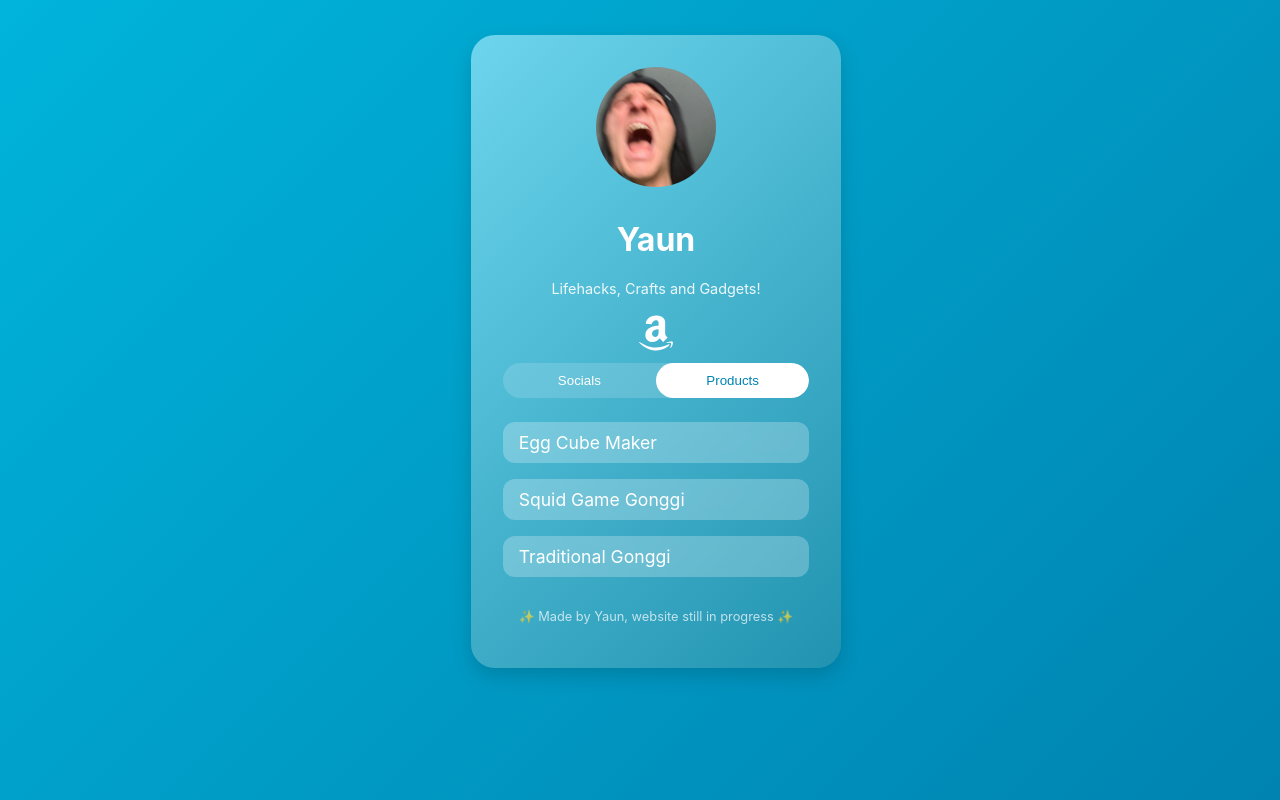
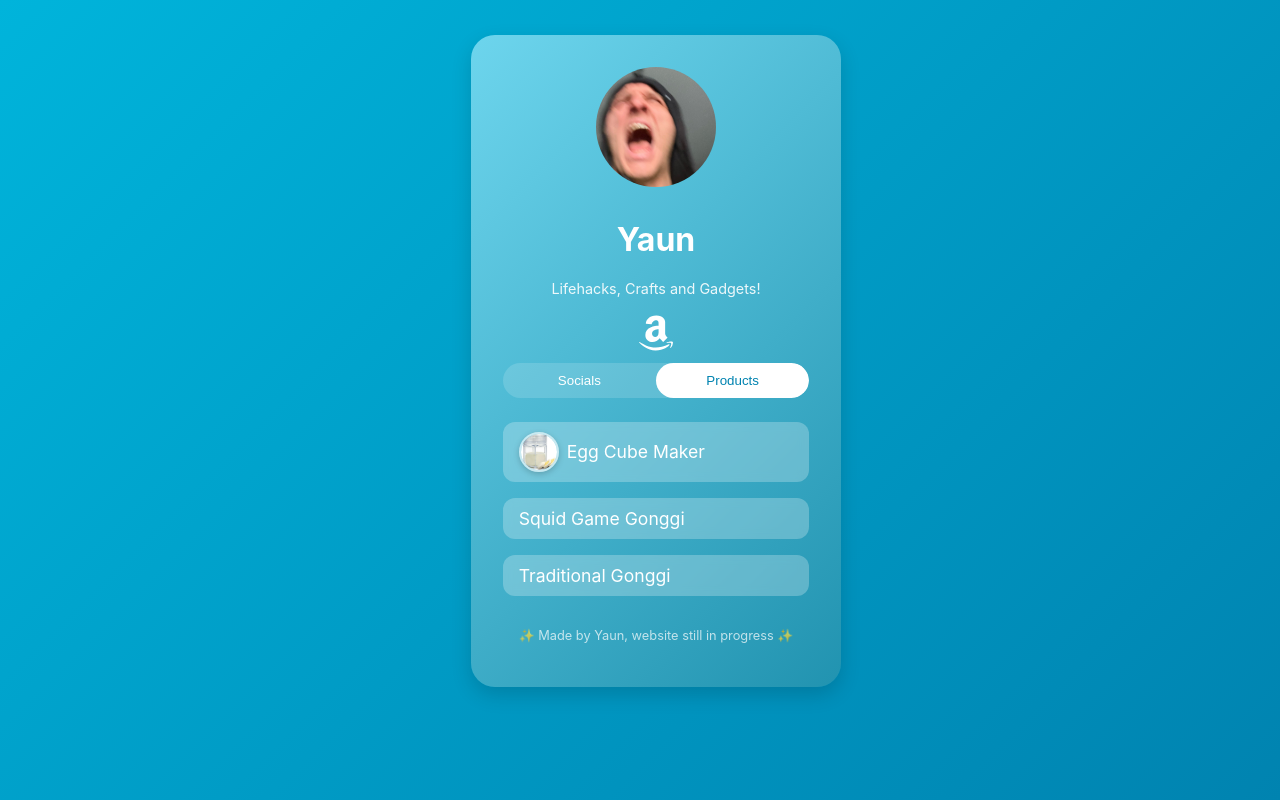
Before and after one commit to JohnnyCiepiela/yaun-links, a React (Create React App) app: page / in a window 1280 px wide. Both pictures are taken after a click on the button "Products". Built offline with nearby package versions, Linux system fonts and the light colour scheme.

Commit message:
add functionality for displaying products' thumbnails and add thumbnail for egg cuber

```diff
--- a/src/App.css
+++ b/src/App.css
@@ -123,3 +123,12 @@ footer {
   opacity: 0.7;
   margin-top: 2rem;
 }
+
+.product-thumb {
+  width: 36px;
+  height: 36px;
+  border-radius: 50%;
+  object-fit: cover;
+  border: 2px solid rgba(255, 255, 255, 0.6);
+  box-shadow: 0 2px 6px rgba(0, 0, 0, 0.2);
+}
--- a/src/App.js
+++ b/src/App.js
@@ -3,6 +3,7 @@ import avatar from './avatar.jpg';
 import { useState, useRef, useEffect } from 'react';
 import { FaYoutube, FaInstagram, FaTiktok, FaAmazon } from 'react-icons/fa';
 
+import eggCubeImg from './products_photos/egg_cuber.png';
 
 function App() {
     const [view, setView] = useState('socials'); // 'socials' or 'products'
@@ -14,9 +15,9 @@ function App() {
 
 
     const products = [
-        { label: 'Egg Cube Maker', url: 'https://amzn.to/47HY8VE' },
-        { label: 'Squid Game Gonggi', url: 'https://amzn.to/4oSFNeu' },
-        { label: 'Traditional Gonggi', url: 'https://amzn.to/47UmdIV' },
+        { label: 'Egg Cube Maker', url: 'https://amzn.to/47HY8VE', image: eggCubeImg },
+        { label: 'Squid Game Gonggi', url: 'https://amzn.to/4oSFNeu',  },
+        { label: 'Traditional Gonggi', url: 'https://amzn.to/47UmdIV',  },
     ];
 
     const linksToShow = view === 'socials' ? socials : products;
@@ -84,7 +85,12 @@ function App() {
                             rel="noopener noreferrer"
                             className="link-btn"
                         >
-                            {link.icon && <span className="icon">{link.icon}</span>}
+                            {view === 'socials' && link.icon && (
+                                <span className="icon">{link.icon}</span>
+                            )}
+                            {view === 'products' && link.image && (
+                                <img src={link.image} alt={link.label} className="product-thumb" />
+                            )}
                             <span>{link.label}</span>
                         </a>
                     ))}
```
Also changed, not shown: src/products_photos/egg_cuber.png (added).
